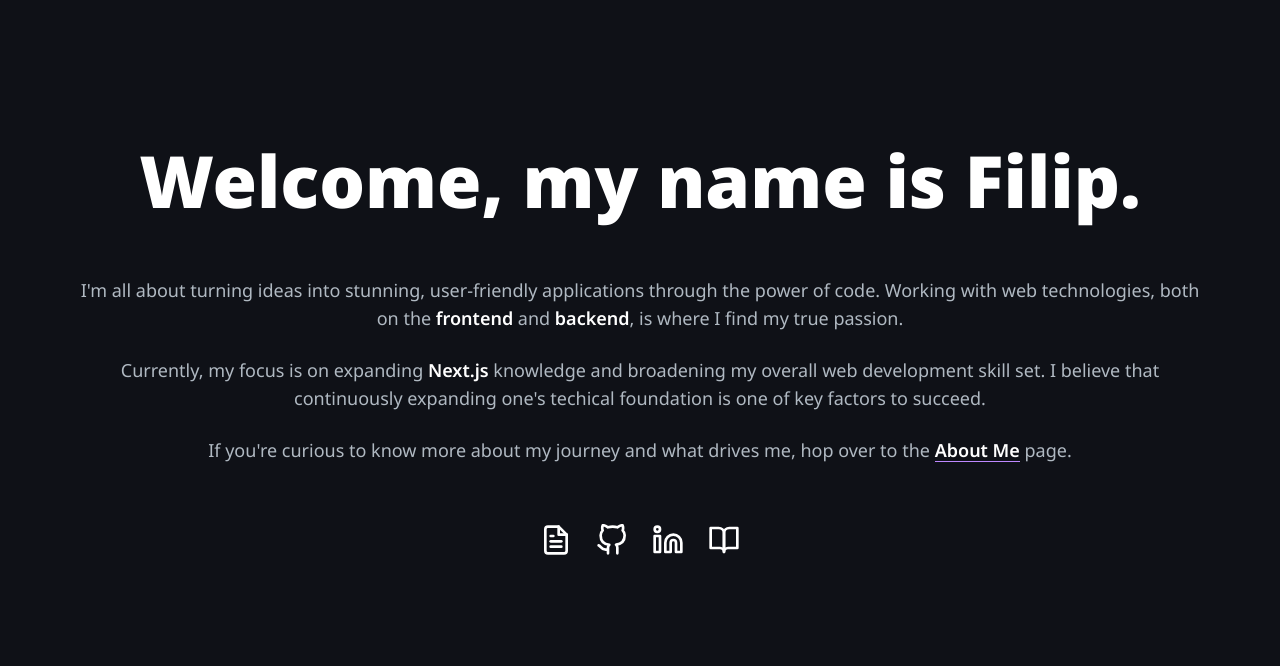
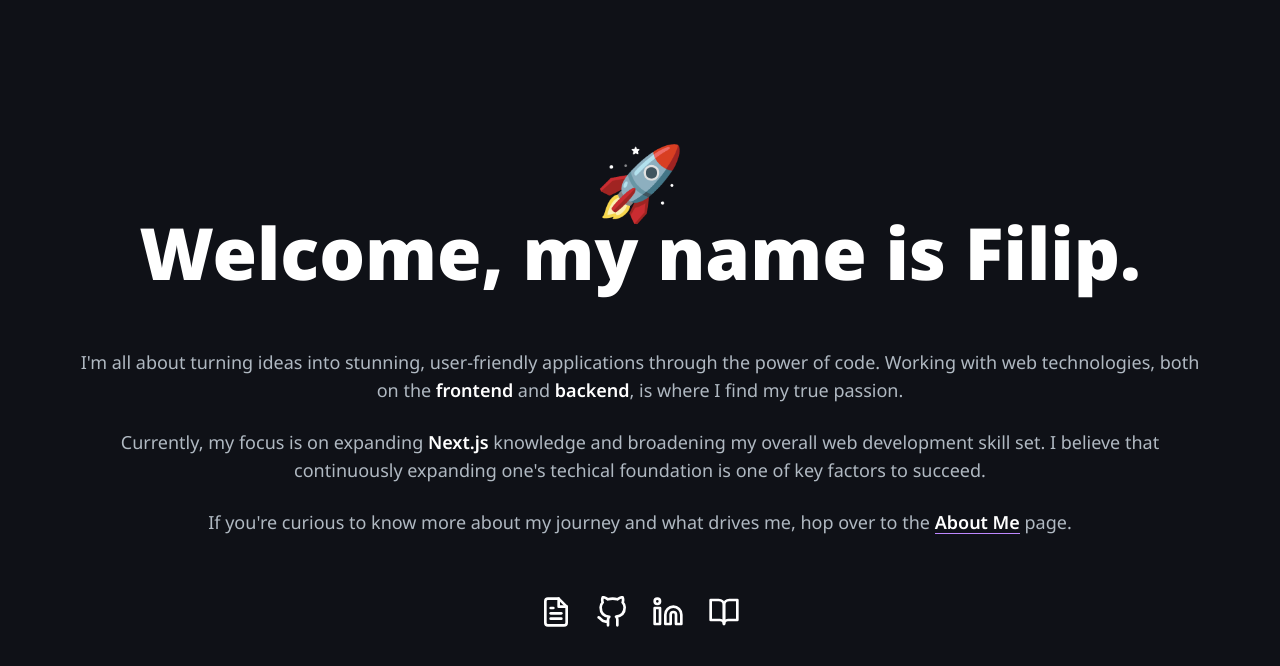
Before and after one commit to fdukat/fdukat.com, a Next.js app: page / in a window 1280 px wide. Shown: the top 666 px of the page. Built offline with nearby package versions, Linux system fonts and the light colour scheme.

Commit message:
add rocket emoji to the hero section

```diff
--- a/components/Hero/Hero.tsx
+++ b/components/Hero/Hero.tsx
@@ -6,6 +6,8 @@ export default function Hero() {
     <header className="text-white text-center">
       <div className="container mx-auto">
         <h1 className="text-5xl  md:text-7xl font-black text-primary mt-10 md:mt-36 mb-12">
+          🚀
+          <br />
           Welcome, my name is Filip.
         </h1>
         <div className="text-lg text-secondary w-[90%] mx-auto">
```
